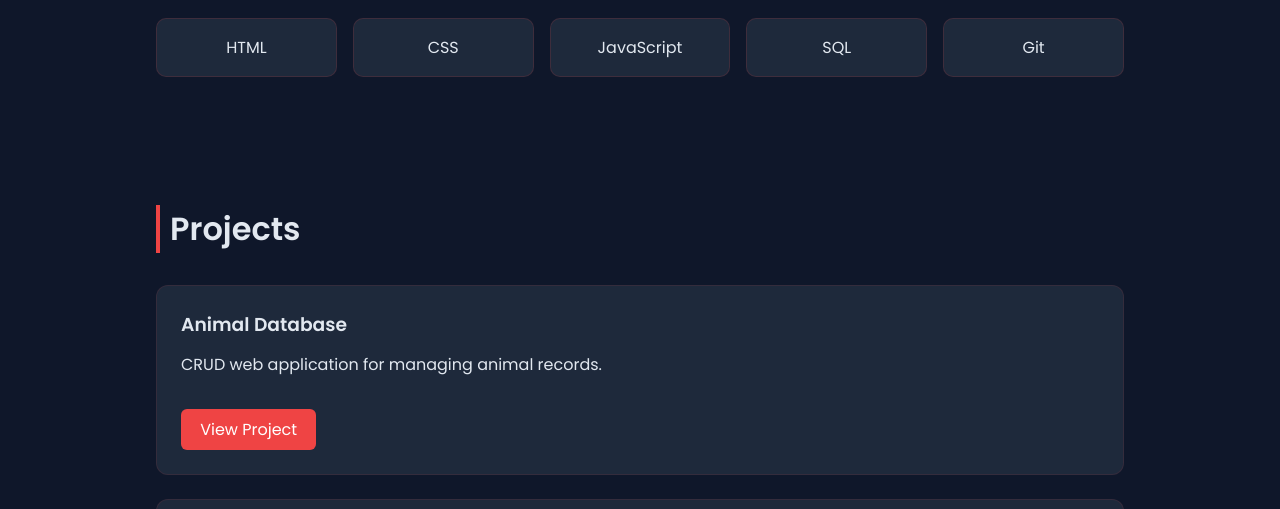
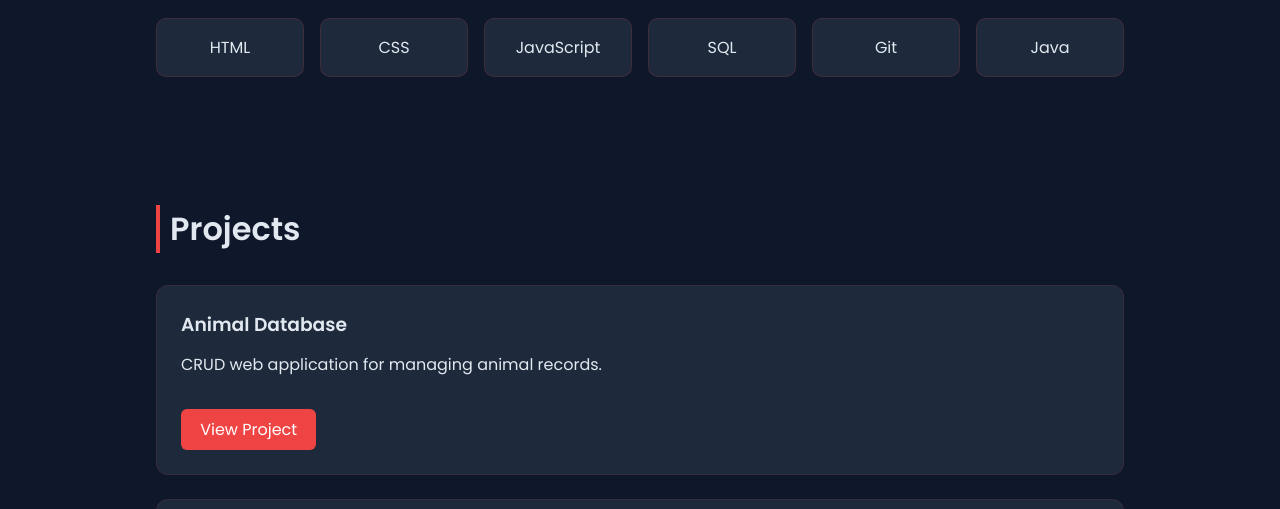
Before and after one commit to armorbear/armorbear.github.io, a plain HTML site: page index.html in a window 1280 px wide. Shown: the part 591-1100 px from the top of the page. Drawn offline with Linux system fonts and the light colour scheme.

Commit message:
added java

```diff
--- a/index.html
+++ b/index.html
@@ -337,6 +337,7 @@ footer {
         <div class="skill">JavaScript</div>
         <div class="skill">SQL</div>
         <div class="skill">Git</div>
+        <div class="skill">Java</div>
 
     </div>
 
```
